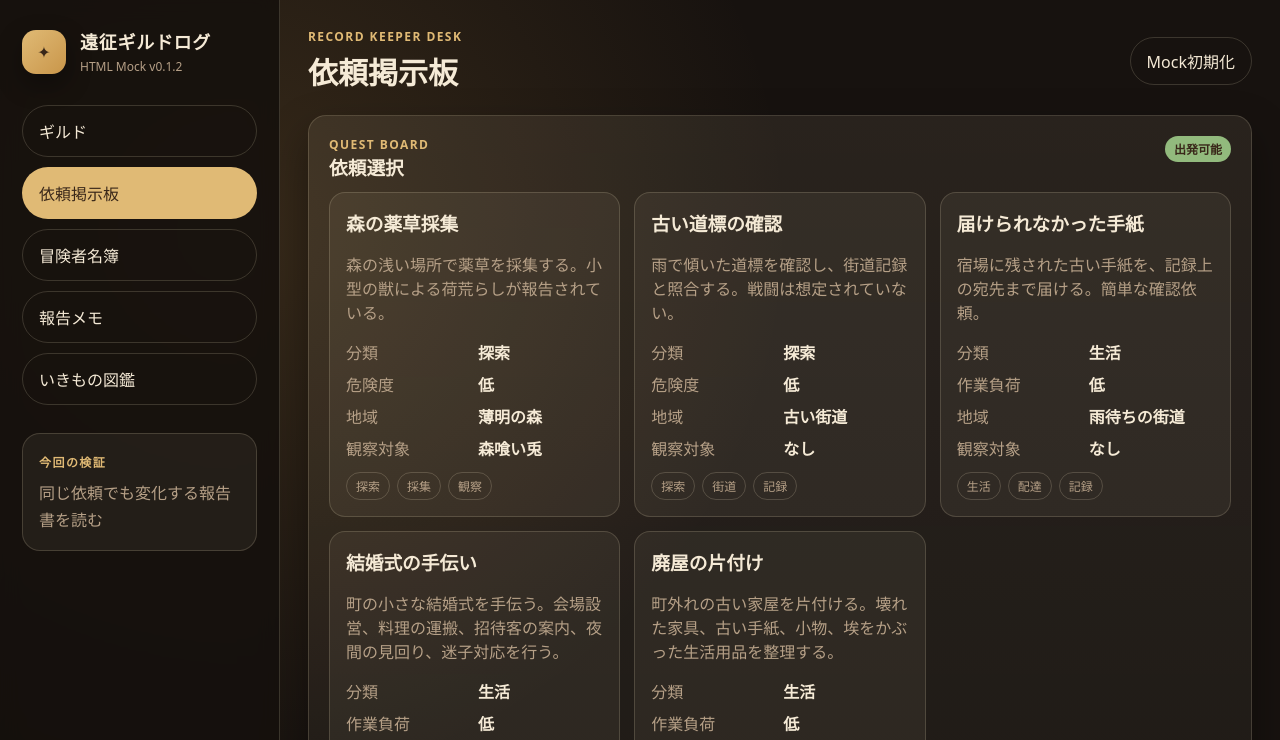
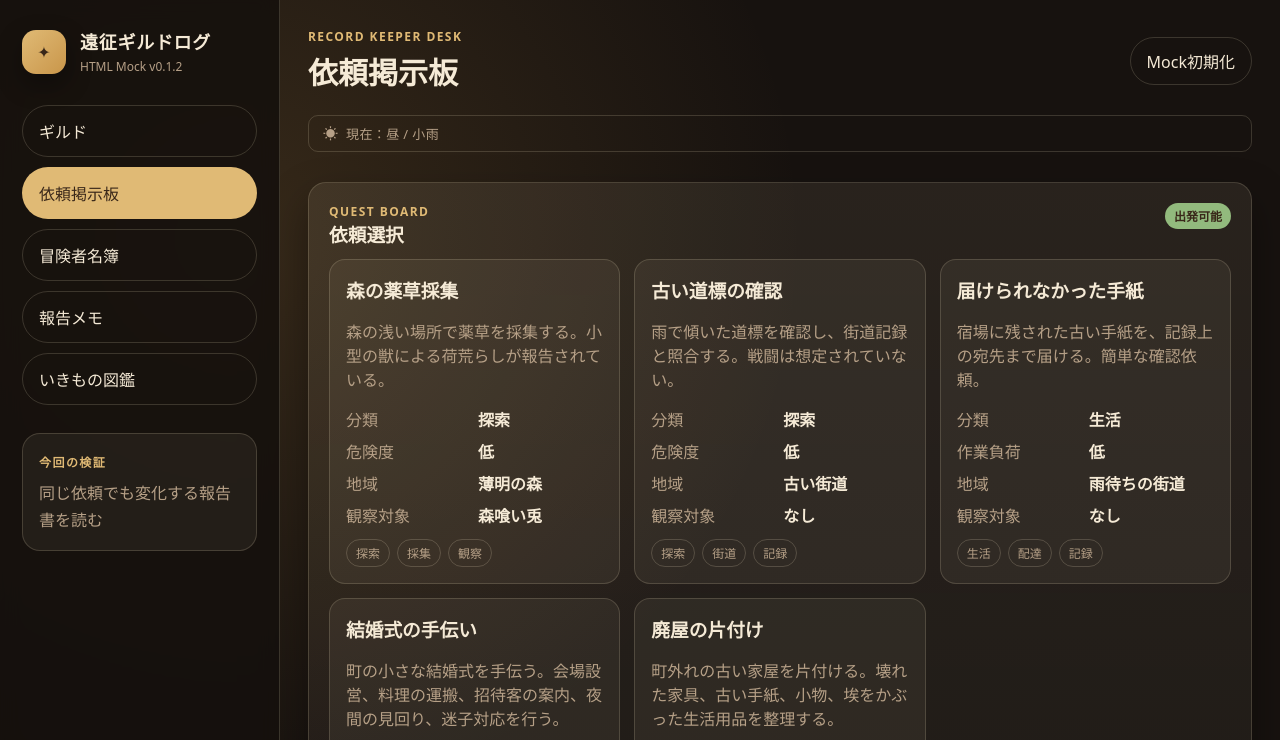
Before and after one commit to kaz6/guild-log-mock, a plain HTML site: page index.html in a window 1280 px wide. Both pictures are taken after a click on the button "依頼掲示板". Shown: the top 740 px of the page. Drawn offline with Linux system fonts and the light colour scheme.

Commit message:
feat: show time and weather on request board

```diff
--- a/app.js
+++ b/app.js
@@ -382,11 +382,26 @@ function expeditionProgressHtml(expedition) {
   `;
 }
 
+function getCurrentConditions() {
+  const hour = new Date().getHours();
+  const timeOfDay = hour < 6 ? "夜" : hour < 11 ? "朝" : hour < 16 ? "昼" : hour < 19 ? "夕方" : "夜";
+  const timeIcon = hour < 6 ? "🌙" : hour < 11 ? "🌅" : hour < 16 ? "☀" : hour < 19 ? "🌇" : "🌙";
+  const weathers = ["晴れ", "曇り", "小雨", "風が強い", "霧"];
+  const weatherIdx = (state.worldState.totalExpeditions * 3 + state.worldState.archiveSeed) % weathers.length;
+  const weather = weathers[weatherIdx];
+  return { timeOfDay, timeIcon, weather };
+}
+
 function renderQuests() {
   const selectedQuest = getQuest(selectedQuestId);
   const canStart = selectedQuestId && selectedAdventurerIds.length > 0 && !state.expedition;
 
+  const cond = getCurrentConditions();
   app.innerHTML = `
+    <div class="weather-bar">
+      <span class="weather-bar-icon">${cond.timeIcon}</span>
+      <span class="weather-bar-text">現在：${cond.timeOfDay} / ${cond.weather}</span>
+    </div>
     <section class="card">
       <div class="card-body">
         <div class="card-title">
--- a/style.css
+++ b/style.css
@@ -608,6 +608,29 @@ hr.soft {
   margin: 16px 0;
 }
 
+/* ── 時間帯・天候バー ────────────────────────────────────────── */
+.weather-bar {
+  display: flex;
+  align-items: center;
+  gap: 8px;
+  padding: 8px 14px;
+  margin-bottom: 12px;
+  border: 1px solid var(--line);
+  border-radius: 10px;
+  background: var(--surface);
+  font-size: 13px;
+  color: var(--muted);
+}
+
+.weather-bar-icon {
+  font-size: 15px;
+  line-height: 1;
+}
+
+.weather-bar-text {
+  letter-spacing: 0.03em;
+}
+
 /* ── 報告メモカード ──────────────────────────────────────────── */
 .memo-list {
   display: flex;
```
